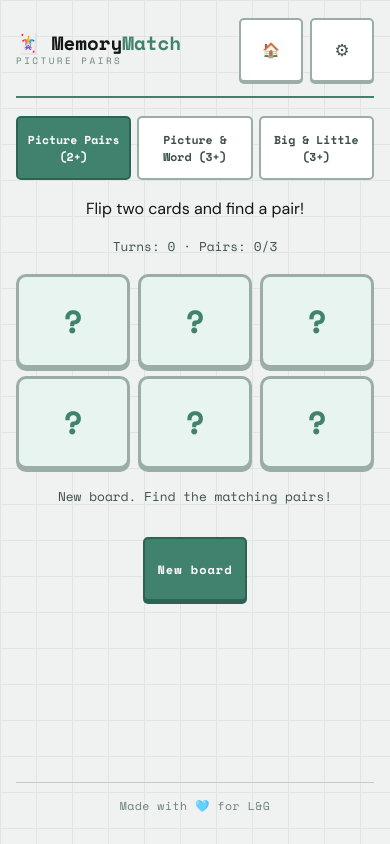
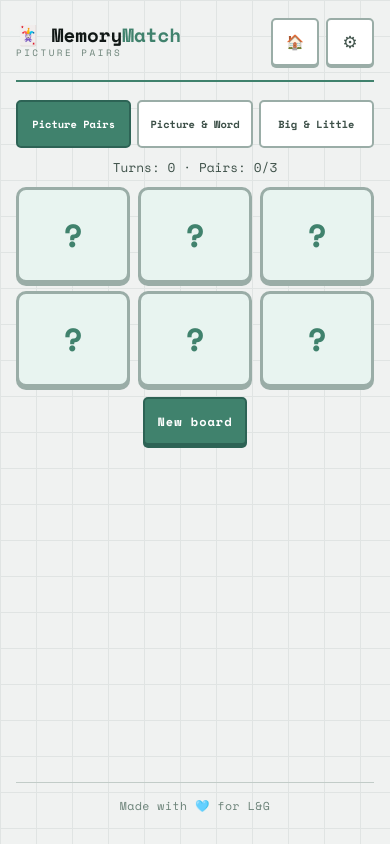
Before and after one commit to pibrahi/letter-lab, a website with bundled scripts: page public/memory-match/index.html in a window 390 px wide. Built offline with nearby package versions, Linux system fonts and the light colour scheme.

Commit message:
Fit a 6-pair Memory Match board and its controls on phone screens.

```diff
--- a/public/memory-match/game.css
+++ b/public/memory-match/game.css
@@ -40,3 +40,24 @@ button:focus-visible, a:focus-visible { outline: 3px solid var(--viridian); outl
 @media (prefers-reduced-motion: reduce) {
   *, *::before, *::after { animation: none !important; transition: none !important; }
 }
+
+/* Reserve 260px for header, tabs, status, action, gaps and padding.
+   Four rows share the remaining dynamic viewport height. */
+@media (max-width: 479px) {
+  header { padding: 10px 0; margin-bottom: 12px; gap: 6px; flex-wrap: nowrap; }
+  .logo { font-size: 1.05rem; }
+  .logo-sub { font-size: 0.55rem; }
+  .header-controls { gap: 6px; }
+  .gear-btn, .btn-icon { width: 48px; height: 48px; min-width: 48px; min-height: 48px; }
+  .game-area { gap: 10px; padding-bottom: 16px; }
+  .game-area > .mode-opts { flex-wrap: nowrap; }
+  .game-area .mode-opt { min-height: 48px; padding: 5px; font-size: 0.65rem; }
+  .mode-age { display: none; }
+  .instructions, .announcement {
+    position: absolute; width: 1px; height: 1px; padding: 0; margin: -1px;
+    overflow: hidden; clip-path: inset(50%); white-space: nowrap; min-height: 0;
+  }
+  .memory-card { height: max(64px, min(96px, (100dvh - 260px) / 4)); min-width: 64px; }
+  .board { gap: 8px; }
+  #newBoardBtn { min-height: 48px; }
+}
```
